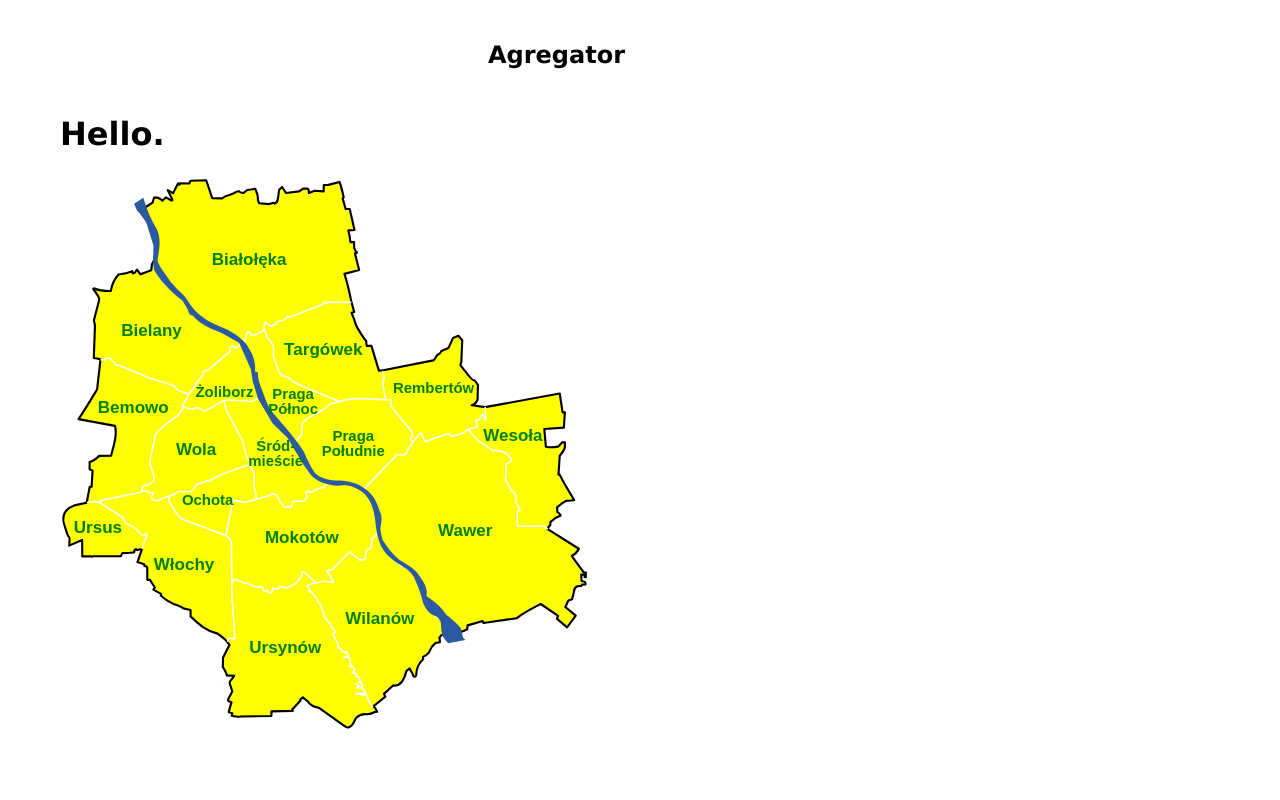
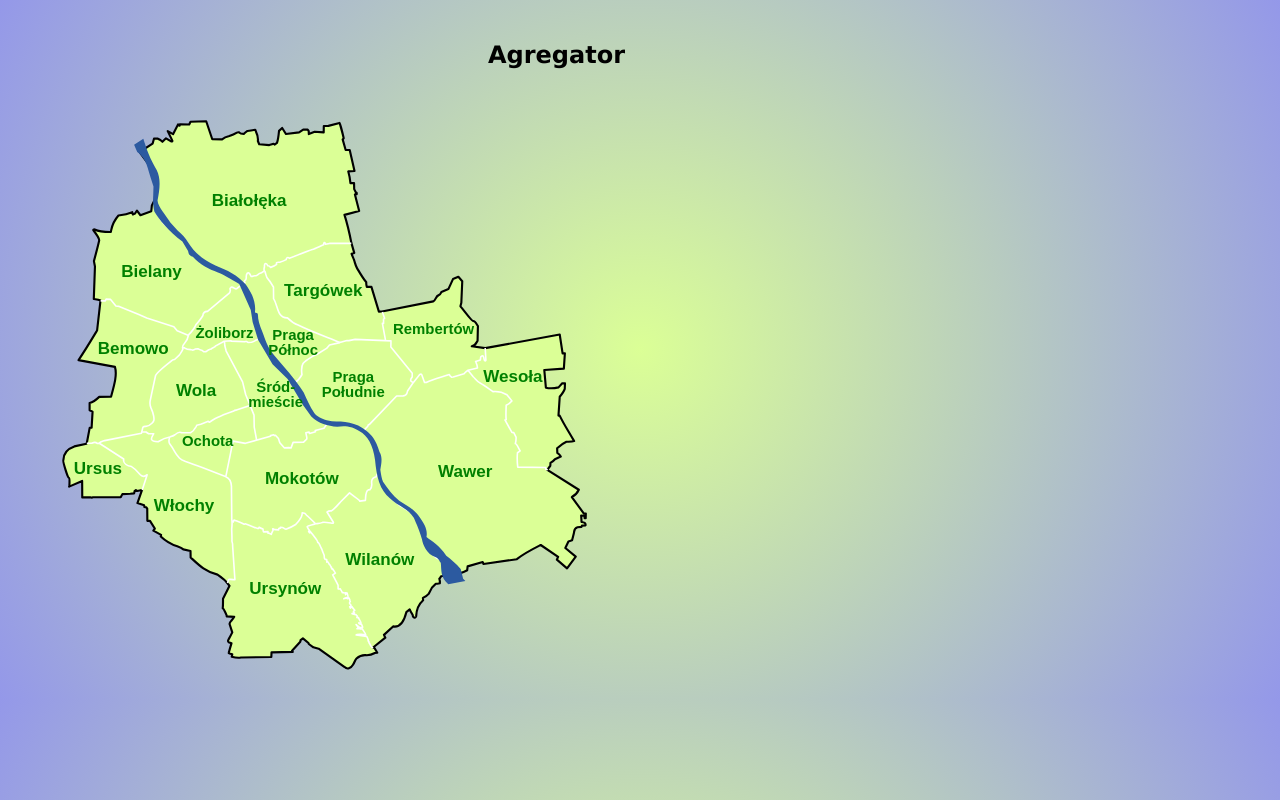
Before and after one commit to Sankti/React_Adventure, a React (Create React App) app: page / in a window 1280 px wide. Built offline with nearby package versions, Linux system fonts and the light colour scheme.

Commit message:
Styling components

```diff
--- a/src/App.css
+++ b/src/App.css
@@ -1,9 +1,6 @@
 body {
+  background: rgb(219,255,150);
+  background: radial-gradient(circle, rgba(219,255,150,1) 0%, rgba(148,152,233,1) 100%);
   font-family: 'Lucida Sans', 'Lucida Sans Regular', 'Lucida Grande', 'Lucida Sans Unicode', Geneva, Verdana, sans-serif;
   padding: 20px 60px;
 }
-
-a {
-  text-decoration: none;
-  color: antiquewhite;
-}
--- a/src/App.js
+++ b/src/App.js
@@ -21,8 +21,7 @@ class App extends React.Component {
     return (
       <div>
         <Header />
-        <h1>Hello.</h1>
-        <WarsawMap mapcolor="yellow" fill="green" />
+        <WarsawMap mapcolor="rgb(219,255,150)" fill="green" />
       </div>
     );
   };
```
Also changed, not shown: 1 other file (tests, documents, lock files or other folders).
